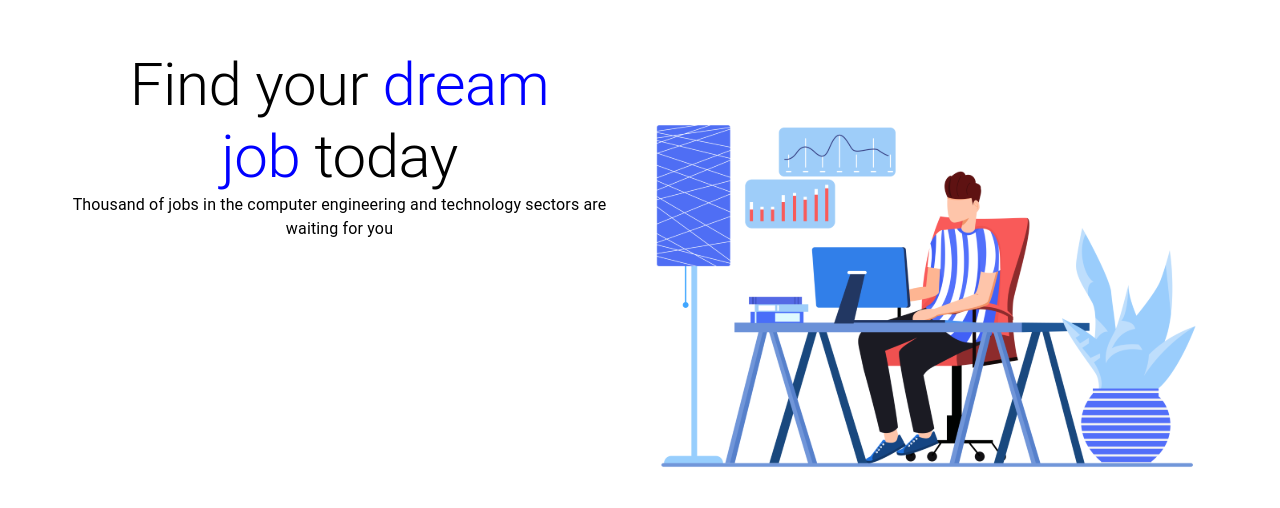
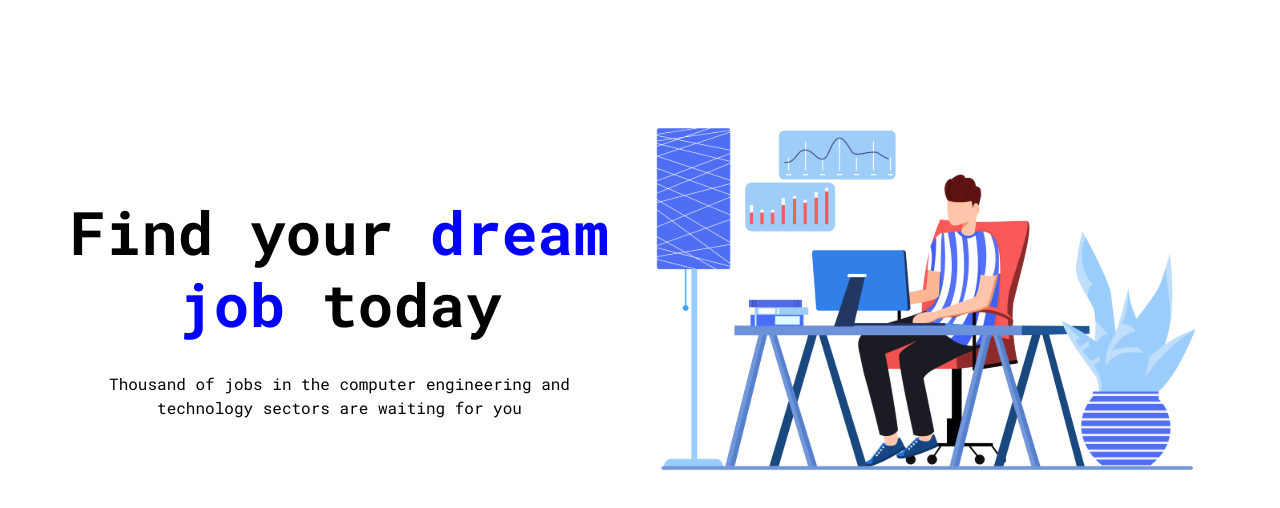
Before and after one commit to nnTasha/job-up, a React (Vite) app in the folder app/: page / in a window 1280 px wide. Shown: the part 108-616 px from the top of the page. Built offline with nearby package versions, Linux system fonts and the light colour scheme.

Commit message:
Changing fontfamily, adjust LandingPage and PageDescription components

```diff
--- a/app/package.json
+++ b/app/package.json
@@ -13,6 +13,7 @@
     "@emotion/react": "^11.11.1",
     "@emotion/styled": "^11.11.0",
     "@fontsource/roboto": "^5.0.8",
+    "@fontsource/roboto-mono": "^5.0.15",
     "@mui/icons-material": "^5.14.15",
     "@mui/material": "^5.14.15",
     "path": "^0.12.7",
--- a/app/src/App.tsx
+++ b/app/src/App.tsx
@@ -5,12 +5,10 @@ import './App.css';
 
 function App() {
   return (
-    <>
-      <LandingPage leftGrowFlex={1} rightGrowFlex={1}>
-        <LandingPageDescription />
-        <DeskImage />
-      </LandingPage>
-    </>
+    <LandingPage leftGrowFlex={1} rightGrowFlex={1}>
+      <LandingPageDescription />
+      <DeskImage />
+    </LandingPage>
   );
 }
 
--- a/app/src/components/LandingPageDescription.tsx
+++ b/app/src/components/LandingPageDescription.tsx
@@ -1,11 +1,4 @@
-import { Typography, styled } from '@mui/material';
-
-const LandingPageDescriptionStyle = styled('div')({
-  display: 'flex',
-  justifyContent: 'center',
-  alignItems: 'center',
-  flexDirection: 'column',
-});
+import { Box, Typography, styled } from '@mui/material';
 
 const headerStyle = {
   color: 'blue',
@@ -14,7 +7,11 @@ const headerStyle = {
 const LandingPageDescription: React.FC = () => {
   return (
     <>
-      <Typography variant="h2" component="div">
+      <Typography
+        variant="h2"
+        component="div"
+        sx={{ fontWeight: '700', paddingY: '2rem' }}
+      >
         Find your{' '}
         <span style={headerStyle}>
           dream <br></br>job
--- a/app/src/containers/LandingPage.tsx
+++ b/app/src/containers/LandingPage.tsx
@@ -1,5 +1,18 @@
 import { FC, ReactElement, ReactNode } from 'react';
 import { Box, Container } from '@mui/material';
+import { styled } from '@mui/system';
+
+const StyledBox = styled(Box)<{ flexGrow: number }>(
+  {
+    display: 'flex',
+    justifyContent: 'center',
+    alignItems: 'center',
+    flexDirection: 'column',
+  },
+  (props) => ({
+    flexGrow: props.flexGrow,
+  })
+);
 
 interface LandingPageProps {
   children: ReactNode;
@@ -16,8 +29,8 @@ const LandingPage: FC<LandingPageProps> = ({
 
   return (
     <Container sx={{ display: 'flex' }}>
-      <Box sx={{ flexGrow: { leftGrowFlex } }}>{description}</Box>
-      <Box sx={{ flexGrow: { rightGrowFlex } }}>{deskImage}</Box>
+      <StyledBox flexGrow={leftGrowFlex}>{description}</StyledBox>
+      <StyledBox flexGrow={rightGrowFlex}>{deskImage}</StyledBox>
     </Container>
   );
 };
--- a/app/src/main.tsx
+++ b/app/src/main.tsx
@@ -2,9 +2,13 @@ import React from 'react';
 import ReactDOM from 'react-dom/client';
 import App from './App';
 import './index.css';
+import { ThemeProvider } from '@mui/material';
+import theme from './theme';
 
 ReactDOM.createRoot(document.getElementById('root')!).render(
   <React.StrictMode>
-    <App />
+    <ThemeProvider theme={theme}>
+      <App />
+    </ThemeProvider>
   </React.StrictMode>
 );
--- /dev/null
+++ b/app/src/theme.ts
@@ -0,0 +1,12 @@
+import { createTheme } from '@mui/material/styles';
+import '@fontsource/roboto-mono'; // Defaults to weight 400
+import '@fontsource/roboto-mono/500.css'; // Specify weight
+import '@fontsource/roboto-mono/700.css'; // Specify weight
+
+const theme = createTheme({
+  typography: {
+    fontFamily: ['"Roboto Mono"', 'Roboto', 'monospace'].join(', '),
+  },
+});
+
+export default theme;
```
Also changed, not shown: 1 other file (tests, documents, lock files or other folders).
